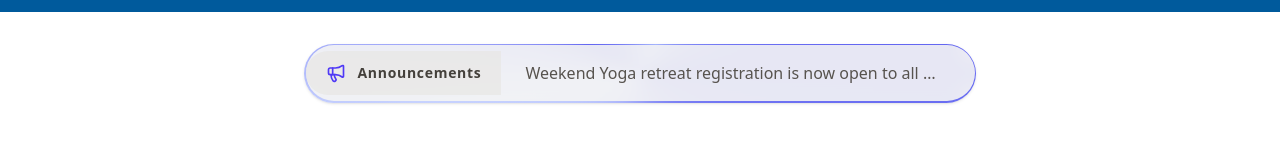
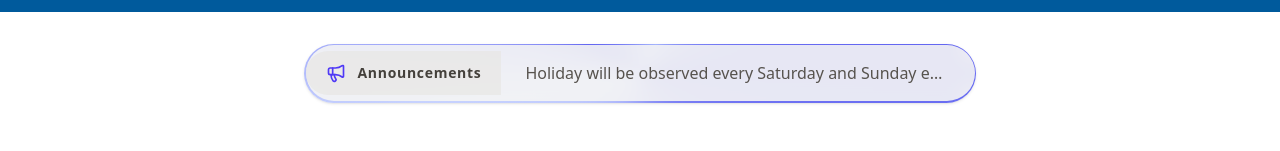
Before and after one commit to ChaitanyaGolhar/srttc-react, a React (Vite) app: page / in a window 1280 px wide. Shown: the part 242-393 px from the top of the page. Built offline with nearby package versions, Linux system fonts and the light colour scheme.

Commit message:
changes Announcements

```diff
--- a/src/components/ZenAnnouncements.jsx
+++ b/src/components/ZenAnnouncements.jsx
@@ -41,10 +41,10 @@ function useInterval(callback, delay) {
 }
 
 const sampleAnnouncements = [
-  { id: 1, text: "New Meditation and Mindfulness course starts next Monday.", link: "/courses/meditation" },
-  { id: 2, text: "Weekend Yoga retreat registration is now open to all members.", link: "/events/yoga-retreat" },
-  { id: 3, text: "Our main campus will be closed for the holiday on the 25th.", link: "/notices/holiday" },
-  { id: 4, text: "Join the 'Mindful Mornings' challenge, starting this month.", link: "/challenges/mindful-mornings" },
+{ id: 1, text: "College timing is from 8:30 AM to 3:30 PM for all departments.", link: "/announcements/college-timings" },
+{ id: 2, text: "Holiday will be observed every Saturday and Sunday each week.", link: "/announcements/weekly-holidays" },
+  // { id: 3, text: "Our main campus will be closed for the holiday on the 25th.", link: "/notices/holiday" },
+  // { id: 4, text: "Join the 'Mindful Mornings' challenge, starting this month.", link: "/challenges/mindful-mornings" },
 ];
 
 const announcementVariants = {
```
